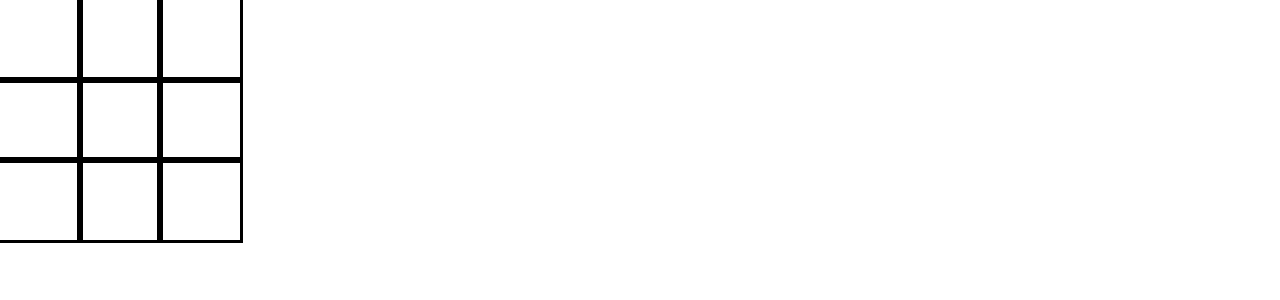
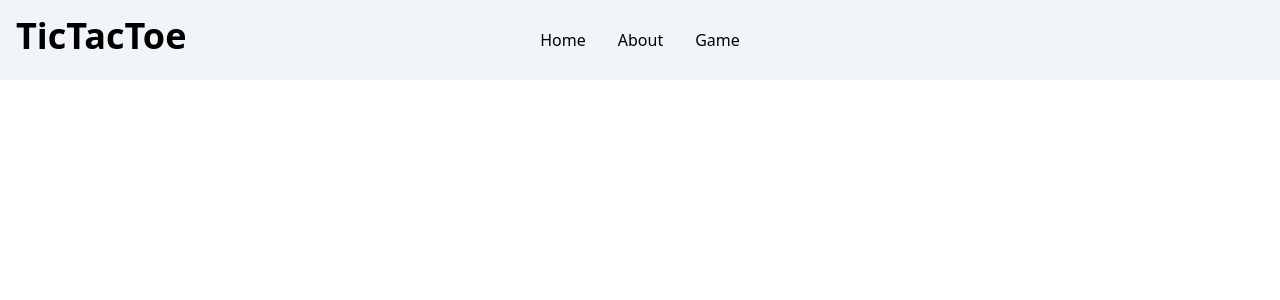
Before and after one commit to antonjanzon95/tictactoe, a Vue app: page /game in a window 1280 px wide. Shown: the top 300 px of the page. Built offline with nearby package versions, Linux system fonts and the light colour scheme.

Commit message:
added router-view

```diff
--- a/src/App.vue
+++ b/src/App.vue
@@ -1,7 +1,9 @@
 <script setup lang="ts">
-import Grid from './components/Grid.vue';
+import Layout from './components/Layout.vue';
 </script>
 
 <template>
-  <Grid />
+  <Layout>
+    <router-view />
+  </Layout>
 </template>
```
